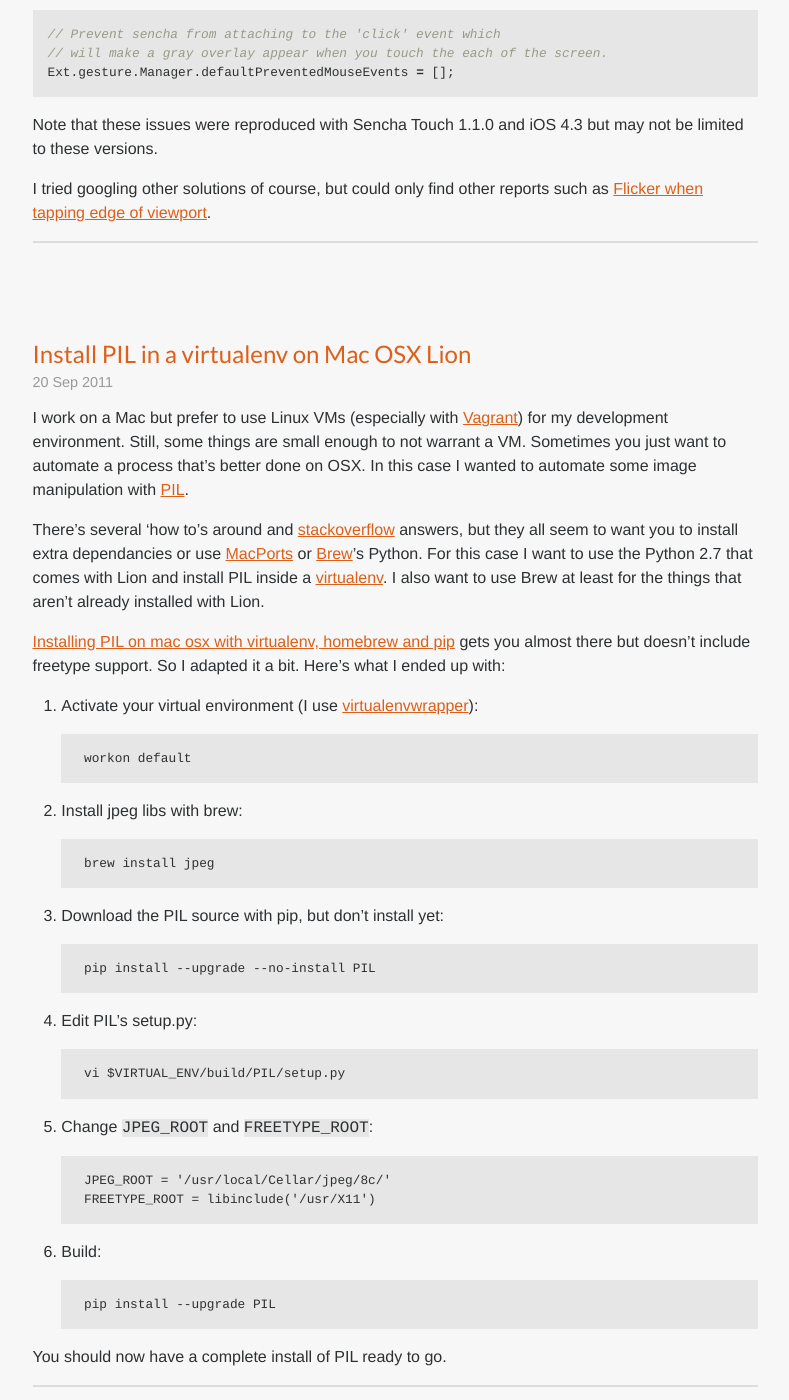
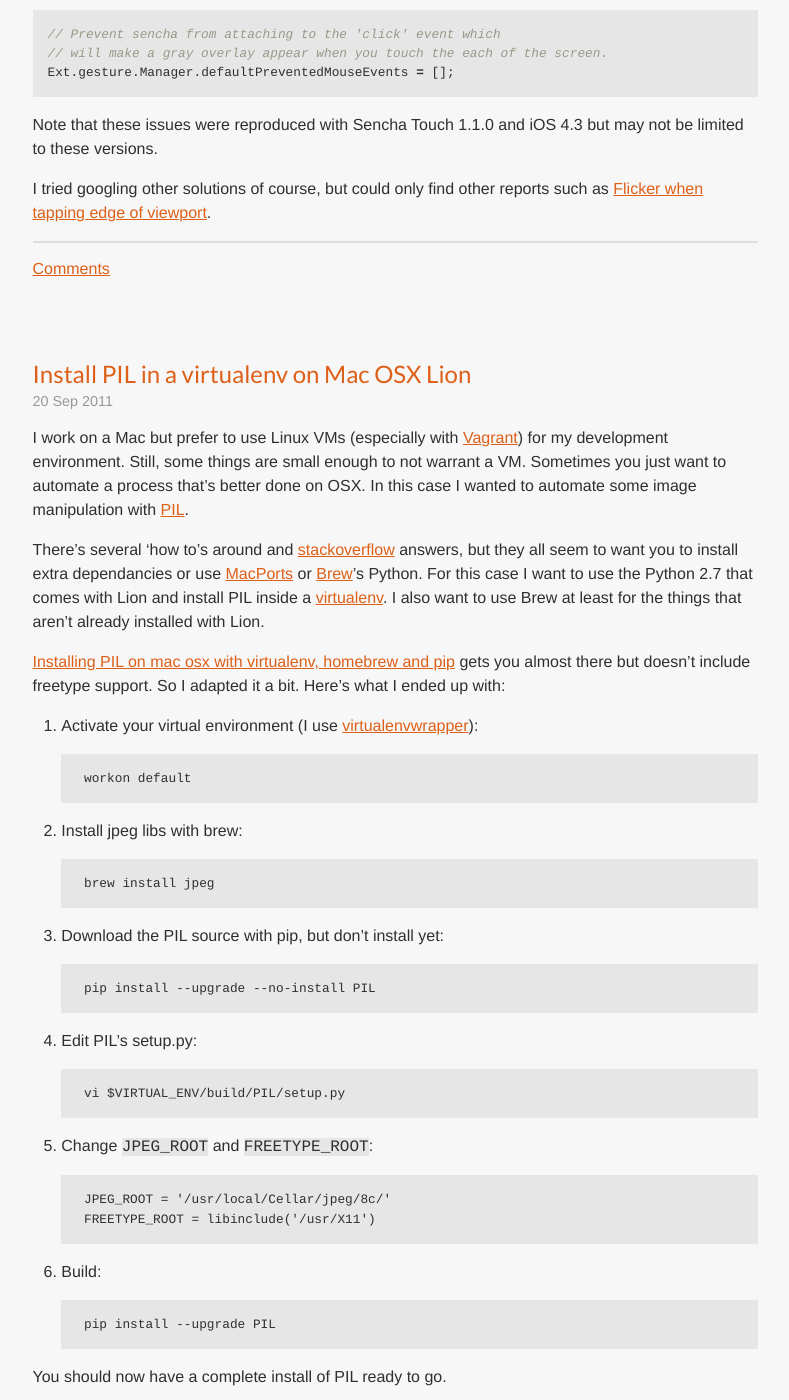
Before and after one commit to six8/six8.github.com, a Jekyll site: the page built from index.html, in a window 1280 px wide and 1400 px high, scrolled down 2281 px. Shown: the whole window, without its empty margins (245-1034 px from the left). Built offline with Jekyll 4.4.1, drawn with Linux system fonts in a browser that asks for light colours; Markdown is read by kramdown in place of the engine named in the settings; comment, search, counter and statistics services are not loaded.

Commit message:
Added comments link to index

```diff
--- a/_layouts/post.html
+++ b/_layouts/post.html
@@ -15,6 +15,7 @@ layout: default
     </div>
 
     {% if page.comments %}
+    <a name="comments"></a>
     <div id="disqus_thread"></div>
     <script type="text/javascript">
         var disqus_shortname = 'devdetails';
--- a/index.html
+++ b/index.html
@@ -14,6 +14,9 @@ title: Dev Details - Cause dev is in the details
         <div class="meta">
             <div><g:plusone size="small" href="{{ site.url }}{{ post.url }}"></g:plusone></div>
             <div class="fb-like" data-href="{{ site.url }}{{ post.url }}" data-send="false" data-layout="button_count" data-width="50" data-show-faces="false"></div>
+            {% if post.comments %}
+            <div><a href="{{ post.url }}#comments">Comments</a></div>
+            {% endif %}
         </div>
     </div>
 {% endfor %}
```
